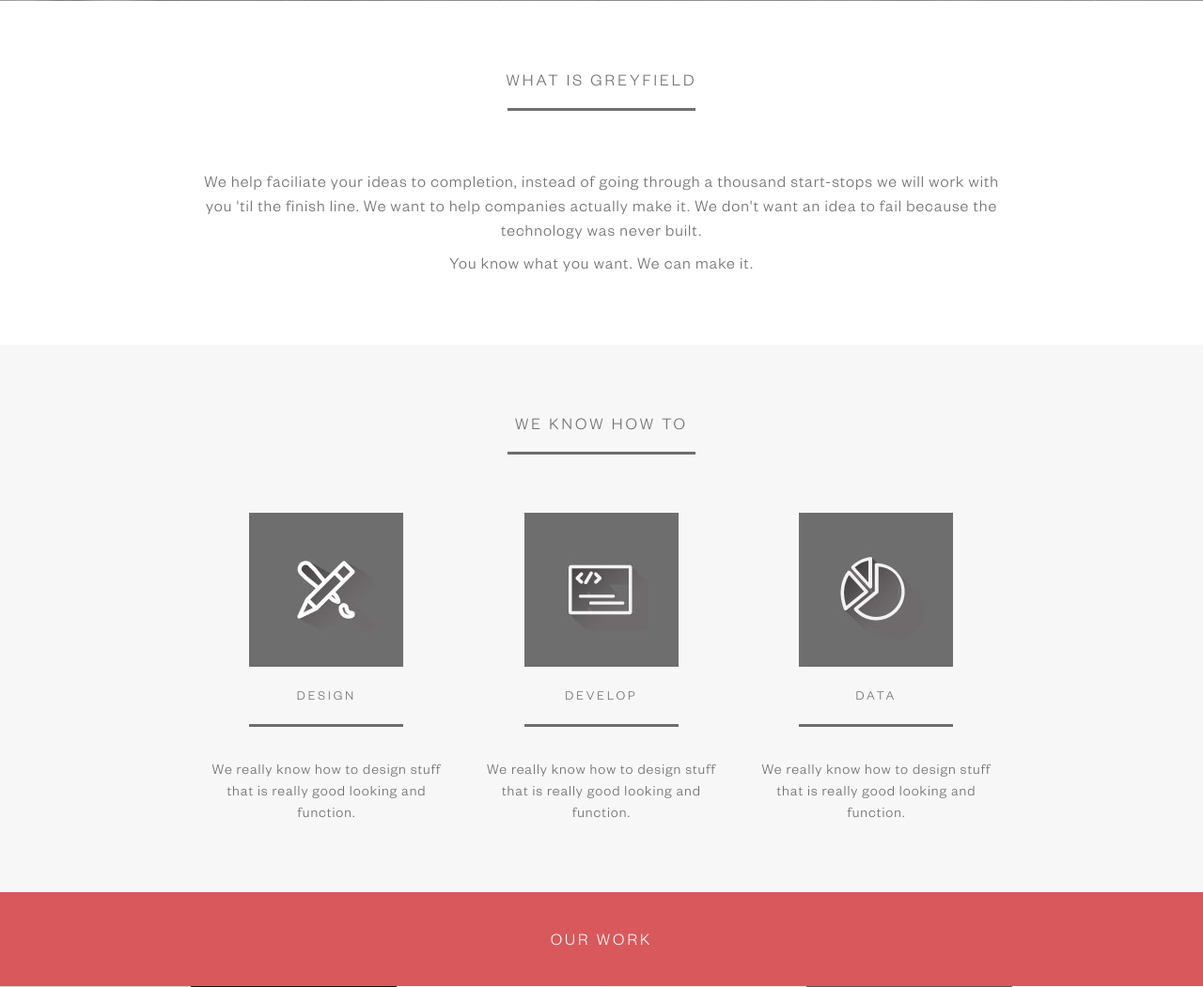
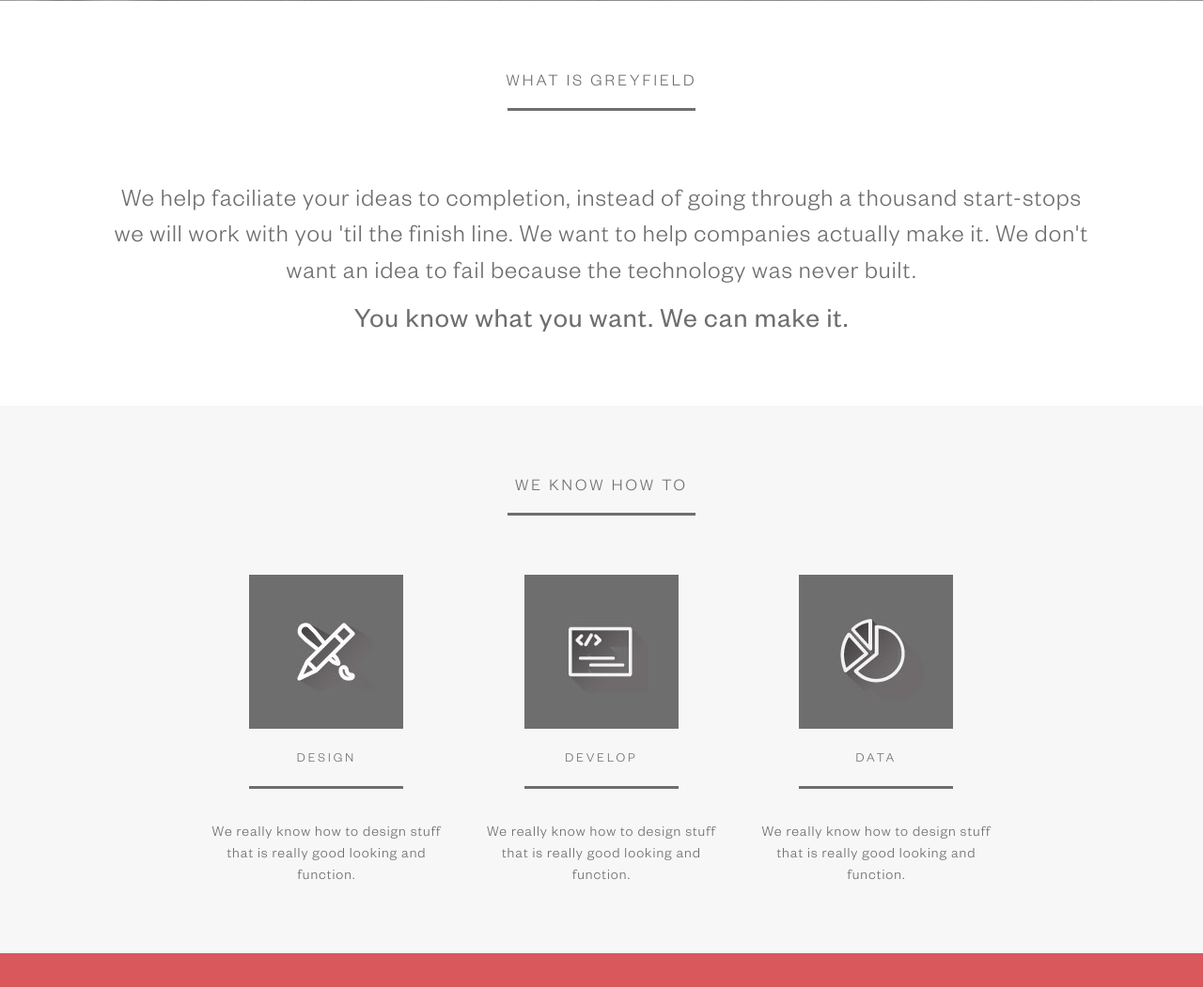
Before and after one commit to inphomercial/grayfieldstudios.com, a PHP site: page / in a window 1280 px wide. Shown: the part 554-1605 px from the top of the page at 94% size. Run offline with PHP 8.4, Linux system fonts and the light colour scheme; some libraries are stand-ins or nearby versions.

Commit message:
Removed old js, updated font size in intro.

```diff
--- a/css/greyfield.css
+++ b/css/greyfield.css
@@ -83,7 +83,15 @@ div.title-banner {
     INTRO SECTION
 =============================================================================*/
 section.intro p {
-    font-size: 18px;
+}
+
+p.intro-text {
+    font-size: 27px;
+}
+
+p.intro-text-bold {
+    font-size: 30px;
+    font-weight: bold;
 }
 
 div.small-logo {
--- a/index.html
+++ b/index.html
@@ -53,16 +53,16 @@
         <section class="intro">
             <div class="container">
                 <div class="row">
-                    <div class="col-lg-9 col-centered">
+                    <div class="col-lg-11 col-centered">
                         <h4>WHAT IS GREYFIELD</h4>
                         <hr class="title-divider">
-                        <p>
+                        <p class="intro-text">
                             We help faciliate your ideas to completion, instead of going through
                             a thousand start-stops we will work with you 'til the finish line.
                             We want to help companies actually make it.
                             We don't want an idea to fail because the technology was never built.
                         </p>
-                        <p>You know what you want. We can make it.</p>
+                        <p class="intro-text-bold">You know what you want. We can make it.</p>
                     </div>
                 </div>
             </div>
@@ -262,7 +262,6 @@
         </section>
         <div class="title-banner">
             <h4>ALL RIGHTS RESERVED GREYFIELD STUDIOS&copy;</h4>
-            <i class="fa fa-chevron-up"></i>
         </div>
 
         <script src="http://ajax.googleapis.com/ajax/libs/jquery/1.9.1/jquery.min.js"></script>
--- a/js/greyfield.js
+++ b/js/greyfield.js
@@ -69,5 +69,4 @@ $(document).ready(function() {
 
     GREYFIELD.preLoad();
     GREYFIELD.contactForm();
-    GREYFIELD.scrollToTop();
 });
```
